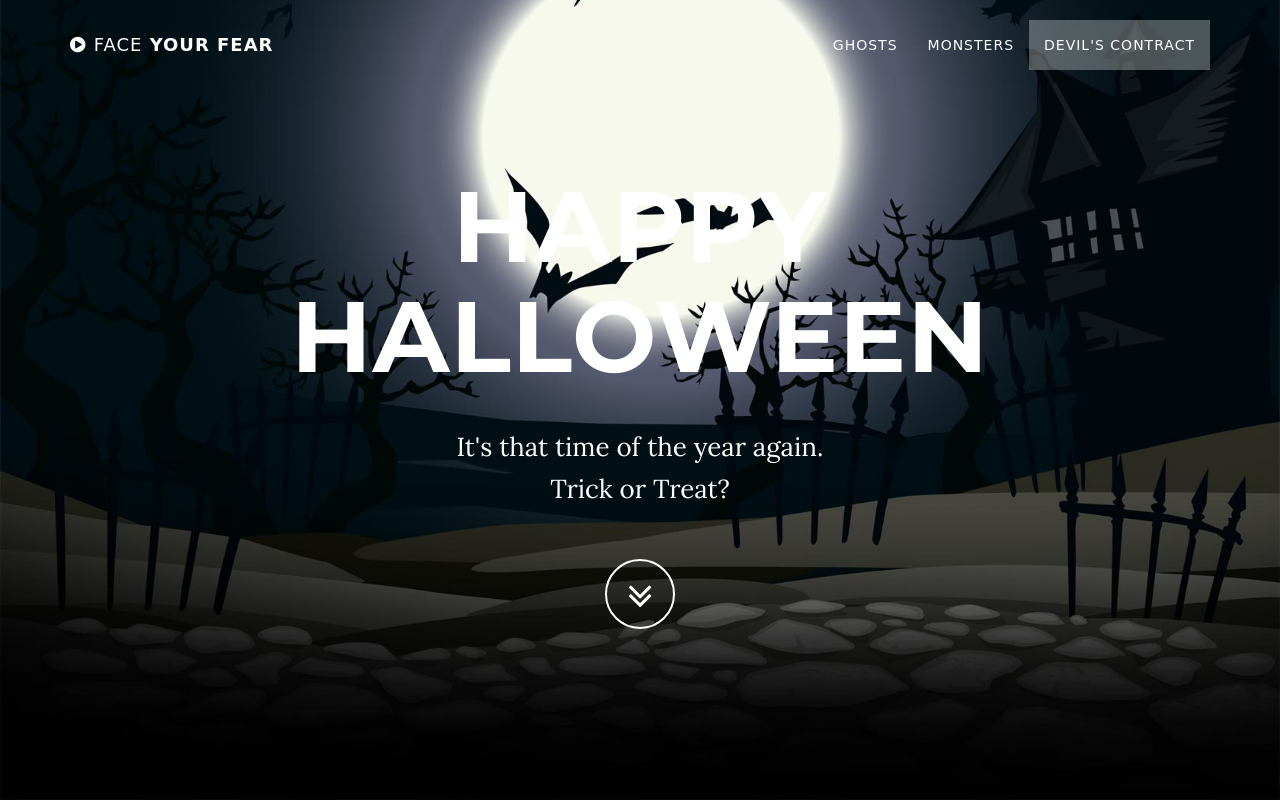
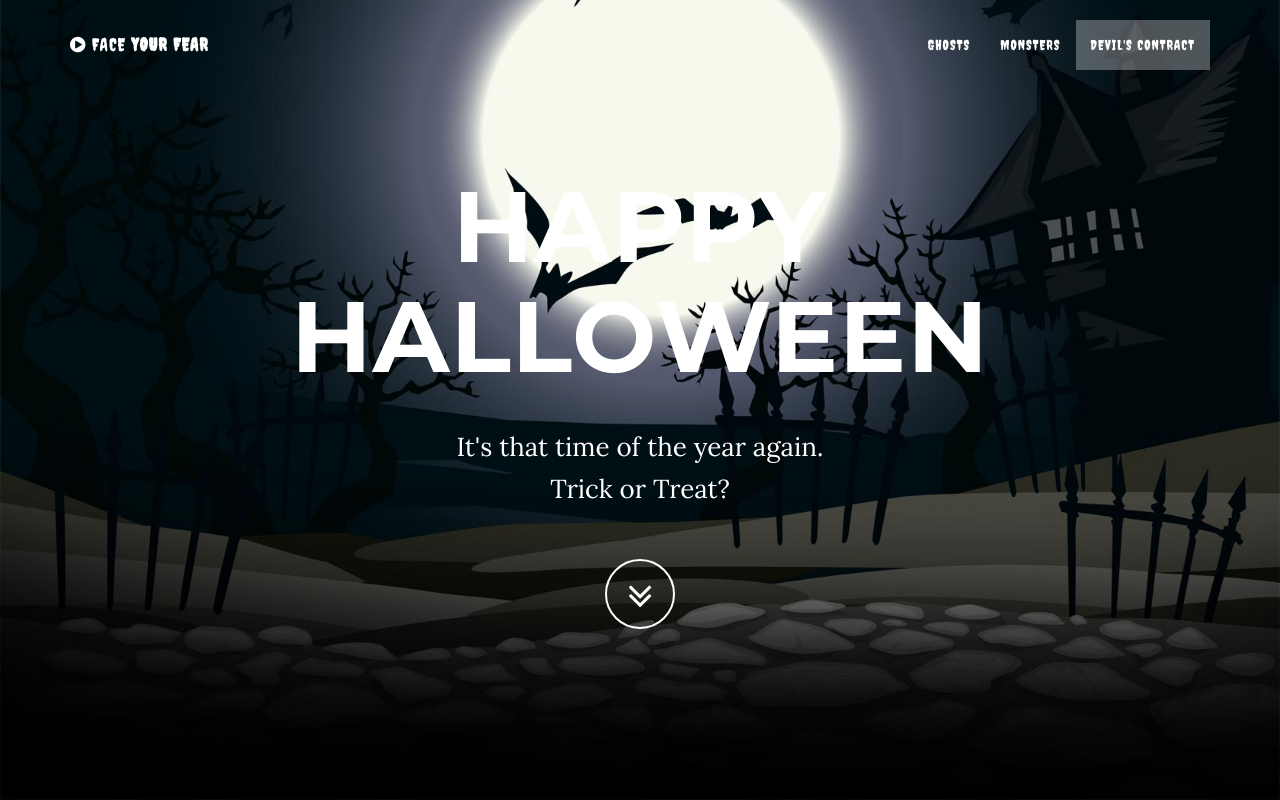
Before and after one commit to ManuelWilfred/halloween.github.io, a website: page index.html in a window 1280 px wide. Shown: the top 800 px of the page. Drawn offline with nearby package versions, Linux system fonts and the light colour scheme.

Commit message:
Update index.html

```diff
--- a/index.html
+++ b/index.html
@@ -18,7 +18,7 @@
     <link href="vendor/font-awesome/css/font-awesome.min.css" rel="stylesheet" type="text/css">
     <link href="https://fonts.googleapis.com/css?family=Lora:400,700,400italic,700italic" rel="stylesheet" type="text/css">
     <link href="https://fonts.googleapis.com/css?family=Montserrat:400,700" rel="stylesheet" type="text/css">
-
+    <link href="https://fonts.googleapis.com/css?family=Creepster" rel="stylesheet">
     <!-- Theme CSS -->
     <link href="css/grayscale.css" rel="stylesheet">
 
```
